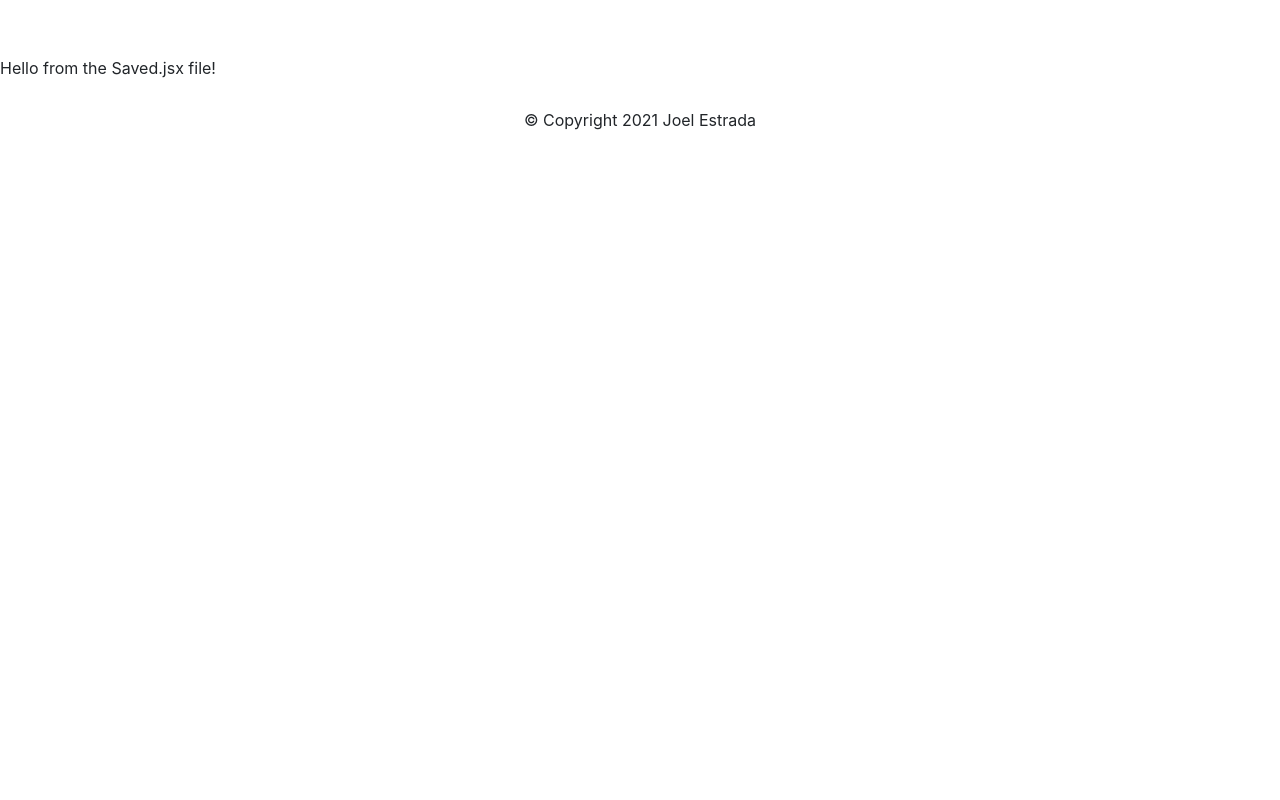
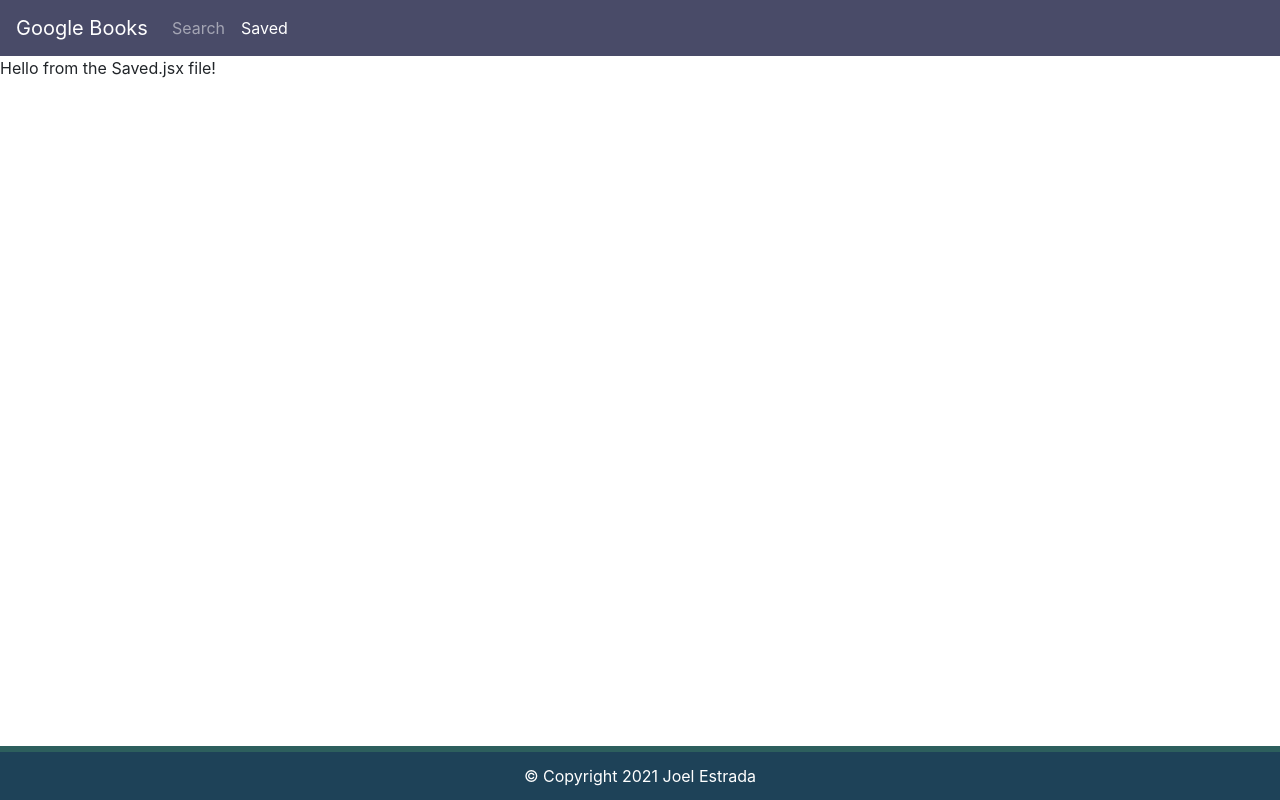
Before and after one commit to jre23/google-books-search, a React (Create React App) app in the folder client/: page /saved in a window 1280 px wide. Built offline with nearby package versions, Linux system fonts and the light colour scheme.

Commit message:
added text and styling to navbar and footer

```diff
--- a/client/src/components/Footer.jsx
+++ b/client/src/components/Footer.jsx
@@ -1,5 +1,5 @@
 import React from "react";
-// import "../styles/Footer.css"
+import "../styles/Footer.css"
 
 const Footer = () => {
   return (
--- a/client/src/components/NavLinks.jsx
+++ b/client/src/components/NavLinks.jsx
@@ -1,6 +1,6 @@
 import React from "react";
 import { Link, useLocation } from "react-router-dom";
-// import "../styles/NavLinks.css"
+import "../styles/NavLinks.css"
 
 const NavLinks = () => {
 
@@ -9,10 +9,10 @@ const NavLinks = () => {
   return (
     <>
       <header>
-        <nav className={location.pathname === "/" ? "navbar navbar-expand-lg navbar-dark" : location.pathname === "/saved" ? "navbar navbar-expand-lg navbar-dark" : "navbar navbar-expand-lg navbar-dark"}>
+        <nav className={location.pathname === "/" || location.pathname === "/search" ? "navbar navbar-expand-lg navbar-dark nav-search" : location.pathname === "/saved" ? "navbar navbar-expand-lg navbar-dark nav-saved" : "navbar navbar-expand-lg navbar-dark"}>
           <Link to="/" className="navbar-brand">
             Google Books
-      </Link>
+          </Link>
           <button className="navbar-toggler" type="button" data-toggle="collapse" data-target="#navbarTogglerDemo02"
             aria-controls="navbarTogglerDemo02" aria-expanded="false" aria-label="Toggle navigation">
             <span className="navbar-toggler-icon"></span>
--- /dev/null
+++ b/client/src/styles/Footer.css
@@ -0,0 +1,19 @@
+/* footer, footer paragraph, and general inquiries container */
+footer,
+footer p {
+  background-color: #1e4258;
+}
+
+footer {
+  border-top: solid;
+  border-color: #2d5f5d;
+  border-width: 6px;
+  position: fixed;
+  left: 0;
+  bottom: 0;
+  width: 100%;
+}
+
+footer p {
+  color: white;
+}
--- /dev/null
+++ b/client/src/styles/NavLinks.css
@@ -0,0 +1,60 @@
+/* navbar background colors */
+.nav-search {
+  background-color: #2d5f5d;
+}
+
+.nav-saved {
+  background-color: #494b68;
+}
+
+/* navbar brand, submit button, and contact info font color */
+.navbar-brand {
+  color: white;
+}
+
+/* unvisited link */
+a:link {
+  color: rgb(115, 36, 206);
+  /* font-size: 1.1rem; */
+}
+
+/* visited link */
+a:visited {
+  color: #123c69;
+}
+
+/* hover pseudoclass for when a user hovers the mouse pointer over the link */
+a:hover {
+  color: red;
+  font-size: 1.3rem;
+}
+
+/* focus pseudoclass for when a user tabs over the links. When tabbed over, these links will change to the specified font-size and color*/
+a:focus {
+  font-size: 1.2rem;
+  color: green;
+}
+
+/* active pseudoclass for a link that has been selected (mouse click pressed but not released) */
+a:active {
+  color: orange;
+}
+
+/* background images for each page */
+.bg-search {
+  background-image: url("");
+}
+
+.bg-saved {
+  background-image: url("");
+  opacity: 0.8;
+}
+
+.bg-search,
+.bg-saved {
+  position: fixed;
+  top: 0;
+  left: 0;
+  height: 100%;
+  width: 100%;
+}
```
